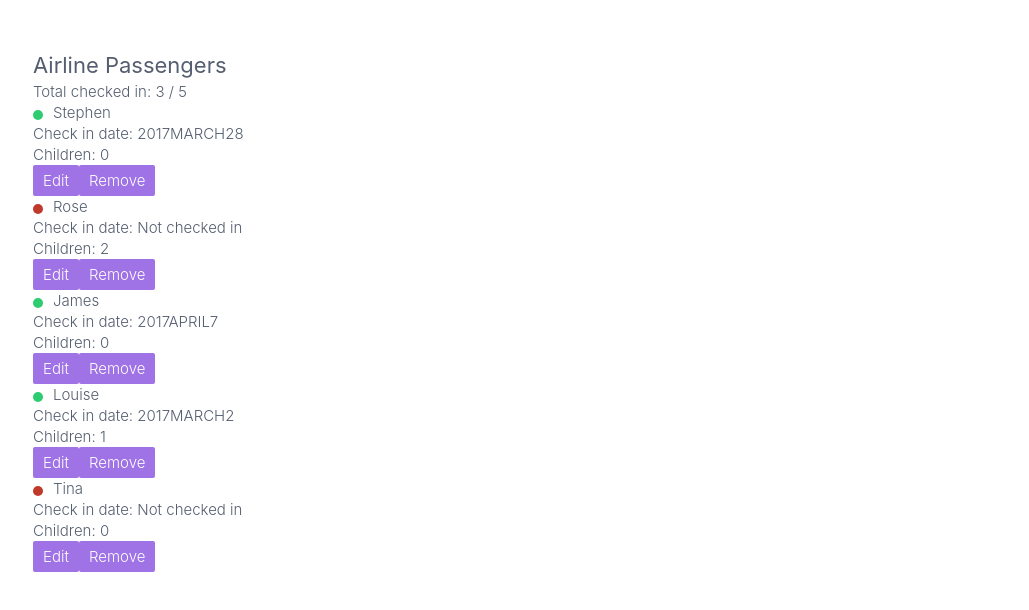
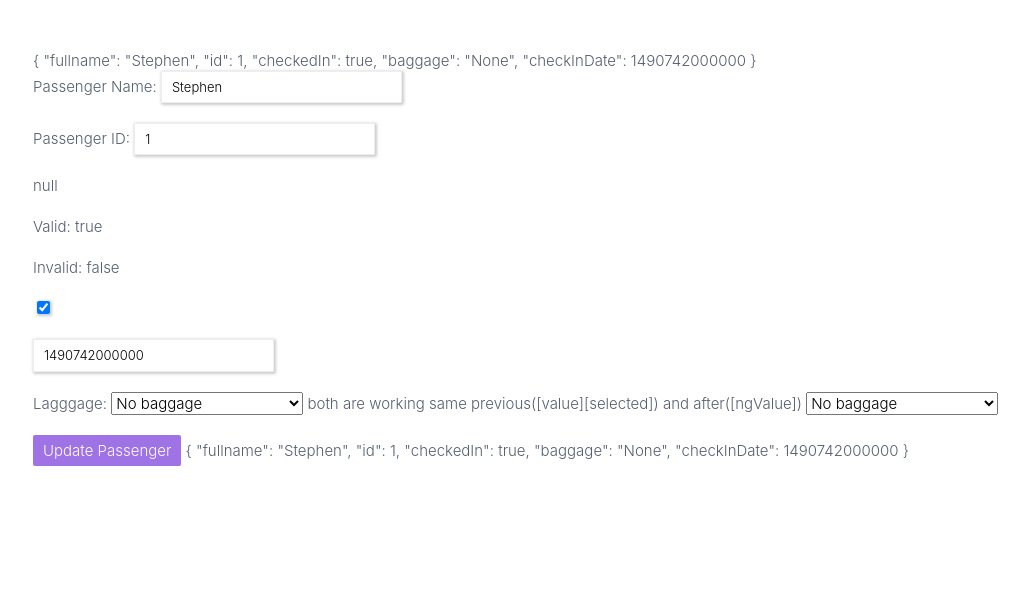
Before and after one commit to usmanaryk1/AngularFundamental, an Angular app: page / in a window 1280 px wide. Shown: the top 610 px of the page, without its empty margins (17-1046 px from the left). Built offline with nearby package versions, Linux system fonts and the light colour scheme; data requests are answered from the project's data file.

Commit message:
ngForm-ngModel-Binding_to_radio_checkboxes-select_option_rendering_and_ngValue-Form_validation_and_error_states-disabling_submit-ngSubmit_and_stateless_@Output

```diff
--- a/db.json
+++ b/db.json
@@ -1,53 +1,39 @@
 {
   "passengers": [
     {
+      "fullname": "Stephen",
       "id": 1,
-      "fullname": "Stephen",
       "checkedIn": true,
-      "checkInDate": 1490742000000,
-      "children": null
+      "baggage": "None",
+      "checkInDate": 1490742000000
     },
     {
       "id": 2,
       "fullname": "Rose",
       "checkedIn": false,
       "checkInDate": null,
-      "children": [
-        {
-          "name": "Ted",
-          "age": 12
-        },
-        {
-          "name": "Chloe",
-          "age": 7
-        }
-      ]
+      "baggage": ""
     },
     {
       "id": 3,
       "fullname": "James",
       "checkedIn": true,
       "checkInDate": 1491606000000,
-      "children": null
+      "baggage": ""
     },
     {
       "id": 4,
       "fullname": "Louise",
       "checkedIn": true,
       "checkInDate": 1488412800000,
-      "children": [
-        {
-          "name": "Jessica",
-          "age": 1
-        }
-      ]
+      "baggage": ""
     },
     {
       "id": 5,
       "fullname": "Tina",
       "checkedIn": false,
       "checkInDate": null,
-      "children": null
+      "baggage": ""
     }
   ]
 }
--- a/src/app/app.component.ts
+++ b/src/app/app.component.ts
@@ -5,7 +5,7 @@ import { Component } from '@angular/core';
   styleUrls:['./app.component.scss'],
   template: `
 
-  <passenger-dashboard></passenger-dashboard>
+  <passenger-viewer></passenger-viewer>
 
   `
 })
--- a/src/app/passenger-dashboard/components/passenger-detail/passenger-detail.component.ts
+++ b/src/app/passenger-dashboard/components/passenger-detail/passenger-detail.component.ts
@@ -22,9 +22,6 @@ import { Passenger } from '../../models/passenger.interface';
     <div class="date">
     Check in date:
     {{ detail.checkInDate ? (detail.checkInDate | date: 'yMMMMd' | uppercase) : 'Not checked in' }}
-    </div>
-    <div class="children">
-    Children: {{ detail.children?.length || 0 }}
     </div>
 
     <button (click)="toggleEdit()">
--- /dev/null
+++ b/src/app/passenger-dashboard/components/passenger-form/passenger-form.component.scss
@@ -0,0 +1,7 @@
+div{
+    margin: 0 0 20px;
+}
+.errorStyle{
+    font-size: 10px;
+    color:red
+}
--- /dev/null
+++ b/src/app/passenger-dashboard/components/passenger-form/passenger-form.component.ts
@@ -0,0 +1,189 @@
+import { Component, Input, Output ,EventEmitter } from '@angular/core';
+
+import { Baggage } from '../../models/baggage.interface';
+import { Passenger } from '../../models/passenger.interface';
+
+@Component({
+    selector:'passenger-form',
+    styleUrls:['passenger-form.component.scss'],
+    template:`
+    <!-- template-driven-form ngForm is keep tracking all changes in the form and export the form -->
+    <!-- (angular not set a null value in template driven form) like in interface checkInDate:number|null -->
+    <!-- {{detail}} is a reference object and template is a form of true {{detail |json}} its value not change by typing in input with [ngModel] however form {{form.value| json}} value is change because it is a template reference variable, not only one value complete form is assign to it via ngForm where you can access all the form so in javaScript we have 2nd level of controll-->
+
+    <form #form="ngForm" novalidate (ngSubmit)="handleSubmit(form.value, form.valid)"> <!-- we can use both (submit)="" preffer (ngSubmit)="" because do extra stuff like ngForm underneath like passing invalid state into the event fired and (ngSubmit)="handleSubmit() not need passing any value but optionaly we can pass form and any validation like (ngSubmit)="handleSubmit(form.value, form.valid)" -->
+    {{detail | json}}
+    <!--ngModel at run time we need to populate with initial value (detail.fullname)so use property biding([]) [ngModel] instead of ngModel only so it becomes now [ngModel]="detail.fullname" and with safety check(?) [ngModel]="detail?.fullname"-->
+    <!-- input full name-->
+    <div>
+    Passenger Name:
+    <input
+    type="text"
+    name="fullname"
+    [ngModel]="detail?.fullname"
+    >
+    </div>
+
+<!-- export the ngModel (like #idd="ngModel"), output the value so we use template reference to handle error with required so if error show null means no error and if show "required"=true means there is validation error (see error in {{idd.errors | json }})-->
+<!-- need three things (explicit binding) required, (export local ngModel binding and reference it with #) #idd="ngModel" and {{idd.errors | json }}). We use required attribute so ngModel know about it-->
+<!-- ngModel keep track validation state for us like ngForm  -->
+    <div>
+    Passenger ID:
+    <input
+    type="number"
+    name="id"
+
+    required
+    #idd="ngModel"
+
+    [ngModel]="detail?.id"
+    >
+        <!-- know we going to impliment the validation state-->
+        <!-- idd.errors return null or object "required"=true so we need true for ngIf so for that we use idd.errors.required(it will return either true or null and for null will give error so we use safe navigation for thet idd.errors?.required)-->
+        <!-- when intial value not assigned or wana creat new passenger it shows error when dom initially renderd before typing something so use .dirty-->
+        <!-- we alse can use .tuched over .dirty so user touched the input and left it gives error. Personally prefer .dirty so user first interact with input and its gives remonder if uer deleted someting via the own input-->
+        <div *ngIf="idd.errors?.required && idd.dirty" class="errorStyle">
+        Id is required.
+        </div>
+
+        <!-- we also can use other validation like minlength, min etc minlength="11" or min="0" -->
+        <div *ngIf="idd.errors?.minlength && idd.dirty" class="errorStyle">
+        Minimun length is 11 (like phone number validation) .
+        </div>
+    </div>
+
+    <div>{{idd.errors | json }}</div> <!-- idd.errors return null or object "required"=true -->
+    <!-- we also checked the property valid and invalid like errors -->
+    <div>Valid: {{idd.valid | json }}</div>
+    <div>Invalid: {{idd.invalid | json }}</div>
+
+
+    <!-- Radio button -->
+    <!-- property binding[ngModel] and event binding (ngModelChange)(gives event back, true or false value) -->
+    <!--
+    <div>
+    <label>
+    <input
+    type="radio"
+    [value]="true"
+    name="checkedIn"
+    [ngModel]="detail?.checkedIn"
+    (ngModelChange)="toggleCheckIn($event)"
+    >
+    Yes
+    </label>
+    </div>
+    <div>
+    <label>
+    <input
+    type="radio"
+    [value]="false"
+    name="checkedIn"
+    [ngModel]="detail?.checkedIn"
+    (ngModelChange)="toggleCheckIn($event)"
+    >
+    No
+    </label>
+    </div>
+    -->
+
+    <!-- checkbox also work the same way like radio but [value] is not included and its a batter way for returning true or false rather then radio button -->
+    <div>
+    <label>
+    <input
+    type="checkbox"
+    name="checkedIn"
+    [ngModel]="detail?.checkedIn"
+    (ngModelChange)="toggleCheckIn($event)"
+    >
+    </label>
+    </div>
+
+    <div *ngIf="form.value.checkedIn" >
+    <input
+    type="number"
+    name="checkInDate"
+    [ngModel]="detail?.checkInDate"
+     >
+    </div>
+
+    <!-- select value with dynamic options -->
+    <div>
+        Lagggage:
+        <select
+        name="baggage"
+        [ngModel]="detail?.baggage">
+            <option
+            *ngFor="let item of baggage"
+            [value]="item.key"
+            [selected]="item.key === detail?.baggage">
+                {{item.value}}
+            </option>
+        </select>
+
+        <!-- use [ngValue] if you do know the api otherwise for developer [value] and [selected] is good ([ngValue] is equal to both [value]and[selected]) -->
+        both are working same previous([value][selected]) and after([ngValue])
+        <select
+        name="baggage"
+        [ngModel]="detail?.baggage">
+            <option
+            *ngFor="let item of baggage"
+            [ngValue]="item.key">
+                {{item.value}}
+            </option>
+        </select>
+    </div>
+
+    <!-- diabling the submit button on invalid [disabled]="form.invalid" or [disabled]="!form.valid"-->
+    <!-- type="submit" bubble up the form and fire (submit)="" preffer (ngSubmit)="" and in button not need (click) event when use type="submit"-->
+        <button
+        type="submit"
+        [disabled]="form.invalid"
+        >
+        Update Passenger
+        </button>
+
+    {{form.value | json }}
+
+    </form>
+    `
+})
+export class PassengerFormComponent{
+
+@Input()
+detail:Passenger | any;//only Passenger not work ? (angular not set a null value in template driven form)
+
+@Output()
+update:EventEmitter<Passenger>= new EventEmitter<Passenger>()
+
+baggage:Baggage[]=[{
+    key:'None',
+    value:'No baggage'
+},
+{
+    key:'Hand-Only',
+    value:'Hand baggage'
+},
+{
+    key:'Hold-Only',
+    value:'Hold baggage'
+},{
+    key:'Hand-Hold',
+    value:'Hand and Hold baggage'
+}]
+toggleCheckIn(checkedIn:boolean){
+    if(checkedIn){
+        this.detail.checkInDate = Date.now() //alternately +new Date() in mili seconds
+    }
+}
+
+handleSubmit(passenger:Passenger , isValid:any){
+console.log(passenger,isValid);
+
+    if(isValid){
+        this.update.emit(passenger)
+    }
+}
+
+
+}
--- /dev/null
+++ b/src/app/passenger-dashboard/containers/passenger-viewer/passenger-viewer.component.ts
@@ -0,0 +1,37 @@
+import { Component, OnInit } from '@angular/core';
+import { Passenger } from '../../models/passenger.interface';
+import { PassengerDashboardService } from '../../passenger-dashboard.service';
+
+
+@Component({
+    selector:'passenger-viewer',
+    styleUrls:['passenger-viewer.component.scss'],
+    template:`
+    <div>
+        <passenger-form
+        [detail]="passenger"
+        (update)="onUpdatePassenger($event)" >
+        </passenger-form>
+    </div>
+    `
+})
+
+export class PassengerViewerComponent implements OnInit{
+    passenger:Passenger | undefined
+    constructor(
+        private passengerDashboardService:PassengerDashboardService,
+        ){
+    }
+    ngOnInit(){
+        this.passengerDashboardService.getPassenger(1)
+        .subscribe((data:Passenger)=> this.passenger=data)
+    }
+
+    onUpdatePassenger(event:Passenger){
+        console.log(event);
+        this.passengerDashboardService.putPassengers(event)
+        .subscribe((data:Passenger)=> {
+            this.passenger=Object.assign({}, this.passenger, event)
+        })
+    }
+}
--- /dev/null
+++ b/src/app/passenger-dashboard/models/baggage.interface.ts
@@ -0,0 +1,4 @@
+export interface Baggage {
+    key:string,
+    value:string
+}
--- a/src/app/passenger-dashboard/passenger-dashboard.service.ts
+++ b/src/app/passenger-dashboard/passenger-dashboard.service.ts
@@ -21,6 +21,21 @@ export class PassengerDashboardService{
         // .get("http://localhost:3000/passengers")//working
         // .get( api +"/passengers")//working //const api ="http://localhost:3000"
         .get( baseUrl +"/passengers")//working
+        .pipe(
+        // map((response)=> response))
+            // catchError(this.errorhandle))
+            //or
+        catchError(error=> {
+            //console.log("eoeoeoeoeoeoerrrr",error);
+            return throwError(error)
+        }))
+    }
+
+    getPassenger(id:number):Observable<any>{
+        return this.http
+        // .get("http://localhost:3000/passengers")//working
+        // .get( api +"/passengers")//working //const api ="http://localhost:3000"
+        .get( baseUrl +'/passengers/'+ id)//working
         .pipe(
         // map((response)=> response))
             // catchError(this.errorhandle))
```
Also changed, not shown: src/app/passenger-dashboard/models/passenger.interface.ts (+2 -6 lines), src/app/passenger-dashboard/passenger-dashboard.module.ts (+20 -7 lines), src/app/passenger-dashboard/containers/passenger-viewer/passenger-viewer.component.scss (added).
